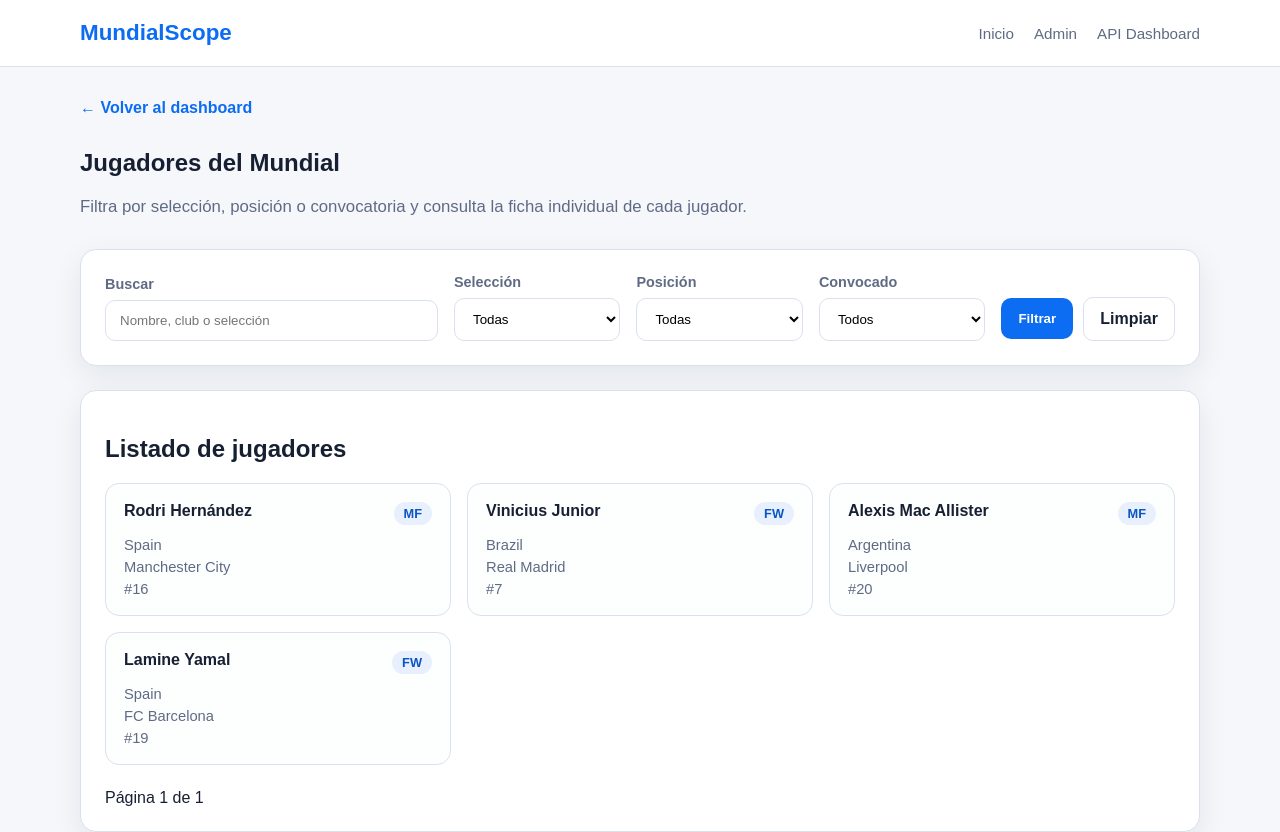
After one commit to Alconde/mundialscope, a Django app: page /players/ in a window 1280 px wide. The commit adds this page. Run offline with Django 5.2, Linux system fonts and the light colour scheme; data comes from the database, SQL or seed files in the repository.

Commit message:
listado y detalle de jugadores

```diff
--- a/config/urls.py
+++ b/config/urls.py
@@ -22,7 +22,8 @@ urlpatterns = [
     path("admin/", admin.site.urls),
     path("teams/", include("teams.urls")),
     path("matches/", include("matches.urls")),
+    path("players/", include("players.urls")),
     path("api/teams/", include("teams.api_urls")),
-    path("api/players/", include("players.urls")),
+    path("api/players/", include("players.api_urls")),
     path("api/matches/", include("matches.api_urls")),
 ]
--- a/players/urls.py
+++ b/players/urls.py
@@ -1,9 +1,9 @@
 from django.urls import path
-from .views import PlayerListAPIView, PlayerDetailAPIView
+from .views import PlayerListPageView, PlayerDetailPageView
 
 app_name = "players"
 
 urlpatterns = [
-    path("", PlayerListAPIView.as_view(), name="player-list"),
-    path("<int:pk>/", PlayerDetailAPIView.as_view(), name="player-detail"),
+    path("", PlayerListPageView.as_view(), name="player-page-list"),
+    path("<int:pk>/", PlayerDetailPageView.as_view(), name="player-page-detail"),
 ]
--- a/players/views.py
+++ b/players/views.py
@@ -1,6 +1,10 @@
+from django.views.generic import ListView, DetailView
 from rest_framework import generics
+
 from .models import Player
 from .serializers import PlayerSerializer
+from teams.models import Team
+from .services import build_player_stats
 
 
 class PlayerListAPIView(generics.ListAPIView):
@@ -15,3 +19,66 @@ class PlayerListAPIView(generics.ListAPIView):
 class PlayerDetailAPIView(generics.RetrieveAPIView):
     queryset = Player.objects.select_related("team").all()
     serializer_class = PlayerSerializer
+
+
+class PlayerListPageView(ListView):
+    model = Player
+    template_name = "players/player_list.html"
+    context_object_name = "players"
+    paginate_by = 12
+
+    def get_queryset(self):
+        queryset = Player.objects.select_related("team").all().order_by("last_name", "first_name")
+
+        team = self.request.GET.get("team")
+        position = self.request.GET.get("position")
+        called_up = self.request.GET.get("called_up")
+        search = self.request.GET.get("search")
+
+        if team:
+            queryset = queryset.filter(team_id=team)
+
+        if position:
+            queryset = queryset.filter(position=position)
+
+        if called_up == "yes":
+            queryset = queryset.filter(is_called_up=True)
+        elif called_up == "no":
+            queryset = queryset.filter(is_called_up=False)
+
+        if search:
+            queryset = queryset.filter(
+                first_name__icontains=search
+            ) | queryset.filter(
+                last_name__icontains=search
+            ) | queryset.filter(
+                club__icontains=search
+            ) | queryset.filter(
+                team__name__icontains=search
+            )
+
+        return queryset
+
+    def get_context_data(self, **kwargs):
+        context = super().get_context_data(**kwargs)
+        context["teams"] = Team.objects.filter(is_active=True).order_by("name")
+        context["selected_team"] = self.request.GET.get("team", "")
+        context["selected_position"] = self.request.GET.get("position", "")
+        context["selected_called_up"] = self.request.GET.get("called_up", "")
+        context["search_value"] = self.request.GET.get("search", "")
+        context["position_choices"] = Player.Position.choices
+        return context
+
+
+class PlayerDetailPageView(DetailView):
+    model = Player
+    template_name = "players/player_detail.html"
+    context_object_name = "player"
+
+    def get_queryset(self):
+        return Player.objects.select_related("team").prefetch_related("match_events")
+
+    def get_context_data(self, **kwargs):
+        context = super().get_context_data(**kwargs)
+        context["player_stats"] = build_player_stats(self.object)
+        return context
--- a/static/css/styles.css
+++ b/static/css/styles.css
@@ -569,3 +569,61 @@ a {
         gap: 8px;
     }
 }
+
+.players-grid {
+    display: grid;
+    grid-template-columns: repeat(3, 1fr);
+    gap: 16px;
+    margin-top: 20px;
+}
+
+.player-card {
+    display: block;
+    background: #fdfefe;
+    border: 1px solid var(--border);
+    border-radius: 14px;
+    padding: 18px;
+    transition: transform 0.15s ease, border-color 0.15s ease;
+}
+
+.player-card:hover {
+    transform: translateY(-2px);
+    border-color: #bfd4f7;
+}
+
+.player-card-top {
+    display: flex;
+    justify-content: space-between;
+    align-items: flex-start;
+    gap: 12px;
+    margin-bottom: 12px;
+}
+
+.player-card-meta {
+    display: flex;
+    flex-direction: column;
+    gap: 6px;
+    color: var(--muted);
+    font-size: 0.92rem;
+}
+
+.players-filters {
+    grid-template-columns: 2fr 1fr 1fr 1fr auto;
+}
+
+.filters-form input[type="text"] {
+    padding: 12px 14px;
+    border: 1px solid var(--border);
+    border-radius: 10px;
+    background: #fff;
+}
+
+@media (max-width: 900px) {
+    .players-grid {
+        grid-template-columns: 1fr;
+    }
+
+    .players-filters {
+        grid-template-columns: 1fr;
+    }
+}
--- /dev/null
+++ b/templates/players/player_list.html
@@ -0,0 +1,99 @@
+{% extends "base.html" %}
+
+{% block title %}Jugadores | MundialScope{% endblock %}
+
+{% block content %}
+<section class="page-header">
+    <a class="back-link" href="/">← Volver al dashboard</a>
+    <h1>Jugadores del Mundial</h1>
+    <p class="hero-text">
+        Filtra por selección, posición o convocatoria y consulta la ficha individual de cada jugador.
+    </p>
+</section>
+
+<section class="card filters-card">
+    <form method="get" class="filters-form players-filters">
+        <div class="filter-group">
+            <label for="search">Buscar</label>
+            <input type="text" name="search" id="search" value="{{ search_value }}" placeholder="Nombre, club o selección">
+        </div>
+
+        <div class="filter-group">
+            <label for="team">Selección</label>
+            <select name="team" id="team">
+                <option value="">Todas</option>
+                {% for team in teams %}
+                    <option value="{{ team.id }}" {% if selected_team == team.id|stringformat:"s" %}selected{% endif %}>
+                        {{ team.name }}
+                    </option>
+                {% endfor %}
+            </select>
+        </div>
+
+        <div class="filter-group">
+            <label for="position">Posición</label>
+            <select name="position" id="position">
+                <option value="">Todas</option>
+                {% for value, label in position_choices %}
+                    <option value="{{ value }}" {% if selected_position == value %}selected{% endif %}>
+                        {{ label }}
+                    </option>
+                {% endfor %}
+            </select>
+        </div>
+
+        <div class="filter-group">
+            <label for="called_up">Convocado</label>
+            <select name="called_up" id="called_up">
+                <option value="">Todos</option>
+                <option value="yes" {% if selected_called_up == "yes" %}selected{% endif %}>Sí</option>
+                <option value="no" {% if selected_called_up == "no" %}selected{% endif %}>No</option>
+            </select>
+        </div>
+
+        <div class="filter-actions">
+            <button type="submit" class="btn-primary">Filtrar</button>
+            <a href="{% url 'players:player-page-list' %}" class="btn-secondary">Limpiar</a>
+        </div>
+    </form>
+</section>
+
+<section class="card">
+    <h2>Listado de jugadores</h2>
+
+    {% if players %}
+        <div class="players-grid">
+            {% for player in players %}
+                <a class="player-card" href="{% url 'players:player-page-detail' player.pk %}">
+                    <div class="player-card-top">
+                        <strong>{{ player.first_name }} {{ player.last_name }}</strong>
+                        <span class="status-badge">{{ player.position }}</span>
+                    </div>
+
+                    <div class="player-card-meta">
+                        <span>{{ player.team.name|default:"Sin selección" }}</span>
+                        {% if player.club %}<span>{{ player.club }}</span>{% endif %}
+                        {% if player.shirt_number %}<span>#{{ player.shirt_number }}</span>{% endif %}
+                    </div>
+                </a>
+            {% endfor %}
+        </div>
+
+        <div class="pagination">
+            {% if page_obj.has_previous %}
+                <a href="?page=1{% if search_value %}&search={{ search_value }}{% endif %}{% if selected_team %}&team={{ selected_team }}{% endif %}{% if selected_position %}&position={{ selected_position }}{% endif %}{% if selected_called_up %}&called_up={{ selected_called_up }}{% endif %}">Primera</a>
+                <a href="?page={{ page_obj.previous_page_number }}{% if search_value %}&search={{ search_value }}{% endif %}{% if selected_team %}&team={{ selected_team }}{% endif %}{% if selected_position %}&position={{ selected_position }}{% endif %}{% if selected_called_up %}&called_up={{ selected_called_up }}{% endif %}">Anterior</a>
+            {% endif %}
+
+            <span>Página {{ page_obj.number }} de {{ page_obj.paginator.num_pages }}</span>
+
+            {% if page_obj.has_next %}
+                <a href="?page={{ page_obj.next_page_number }}{% if search_value %}&search={{ search_value }}{% endif %}{% if selected_team %}&team={{ selected_team }}{% endif %}{% if selected_position %}&position={{ selected_position }}{% endif %}{% if selected_called_up %}&called_up={{ selected_called_up }}{% endif %}">Siguiente</a>
+                <a href="?page={{ page_obj.paginator.num_pages }}{% if search_value %}&search={{ search_value }}{% endif %}{% if selected_team %}&team={{ selected_team }}{% endif %}{% if selected_position %}&position={{ selected_position }}{% endif %}{% if selected_called_up %}&called_up={{ selected_called_up }}{% endif %}">Última</a>
+            {% endif %}
+        </div>
+    {% else %}
+        <p>No hay jugadores con esos filtros.</p>
+    {% endif %}
+</section>
+{% endblock %}
--- a/templates/teams/team_detail.html
+++ b/templates/teams/team_detail.html
@@ -47,7 +47,9 @@
             <ul class="player-list">
                 {% for player in team.players.all %}
                     <li>
-                        <strong>{{ player.first_name }} {{ player.last_name }}</strong><br>
+                        <a href="{% url 'players:player-page-detail' player.pk %}">
+                            <strong>{{ player.first_name }} {{ player.last_name }}</strong>
+                        </a>
                         <span>
                             {{ player.position }}{% if player.shirt_number %} · #{{ player.shirt_number }}{% endif %}
                             {% if player.club %} · {{ player.club }}{% endif %}
```
Also changed, not shown: players/api_urls.py (added, +9 -0 lines), players/services.py (added, +40 -0 lines), templates/core/home.html (+6 -2 lines), templates/players/player_detail.html (added, +91 -0 lines).
